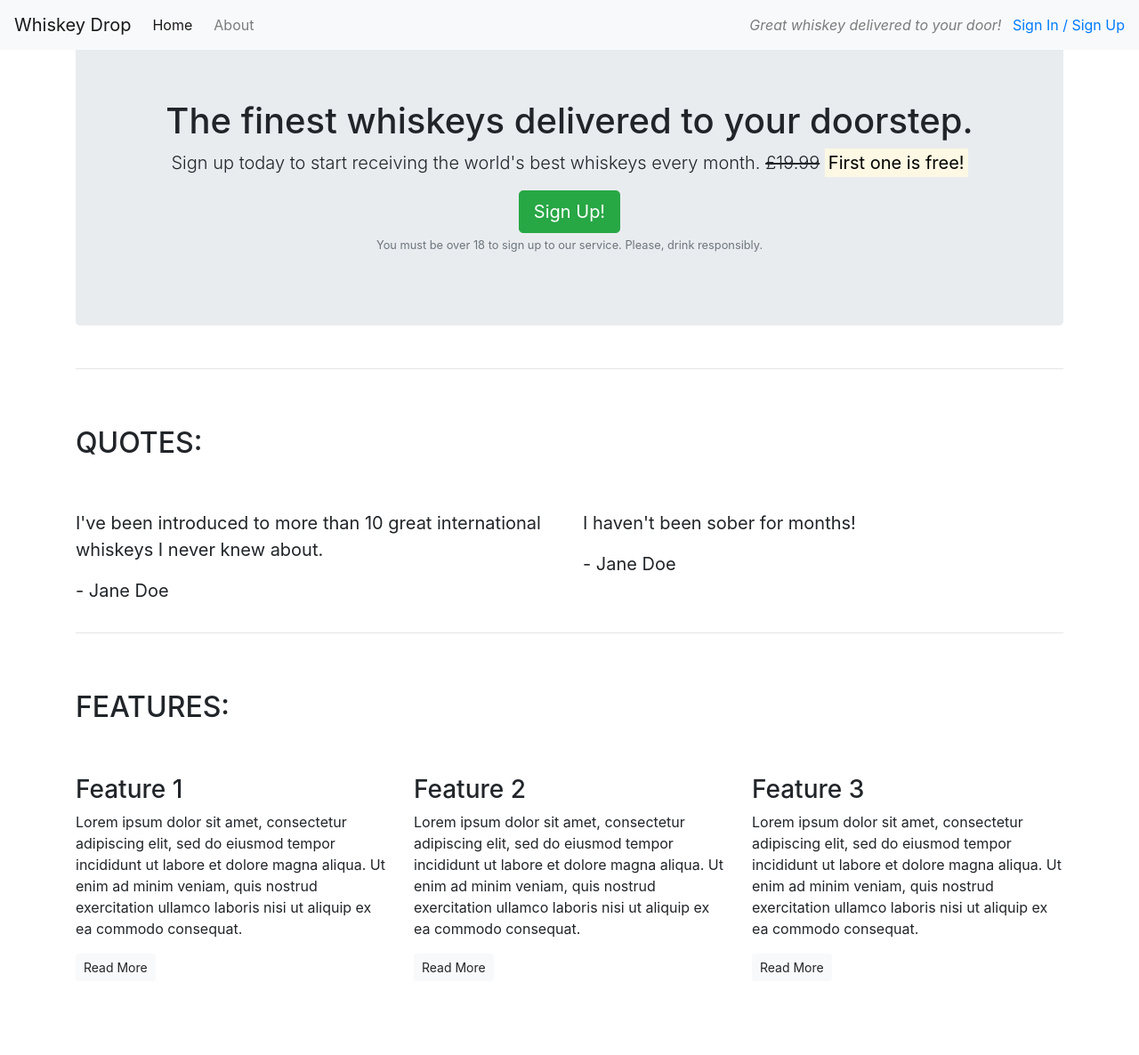
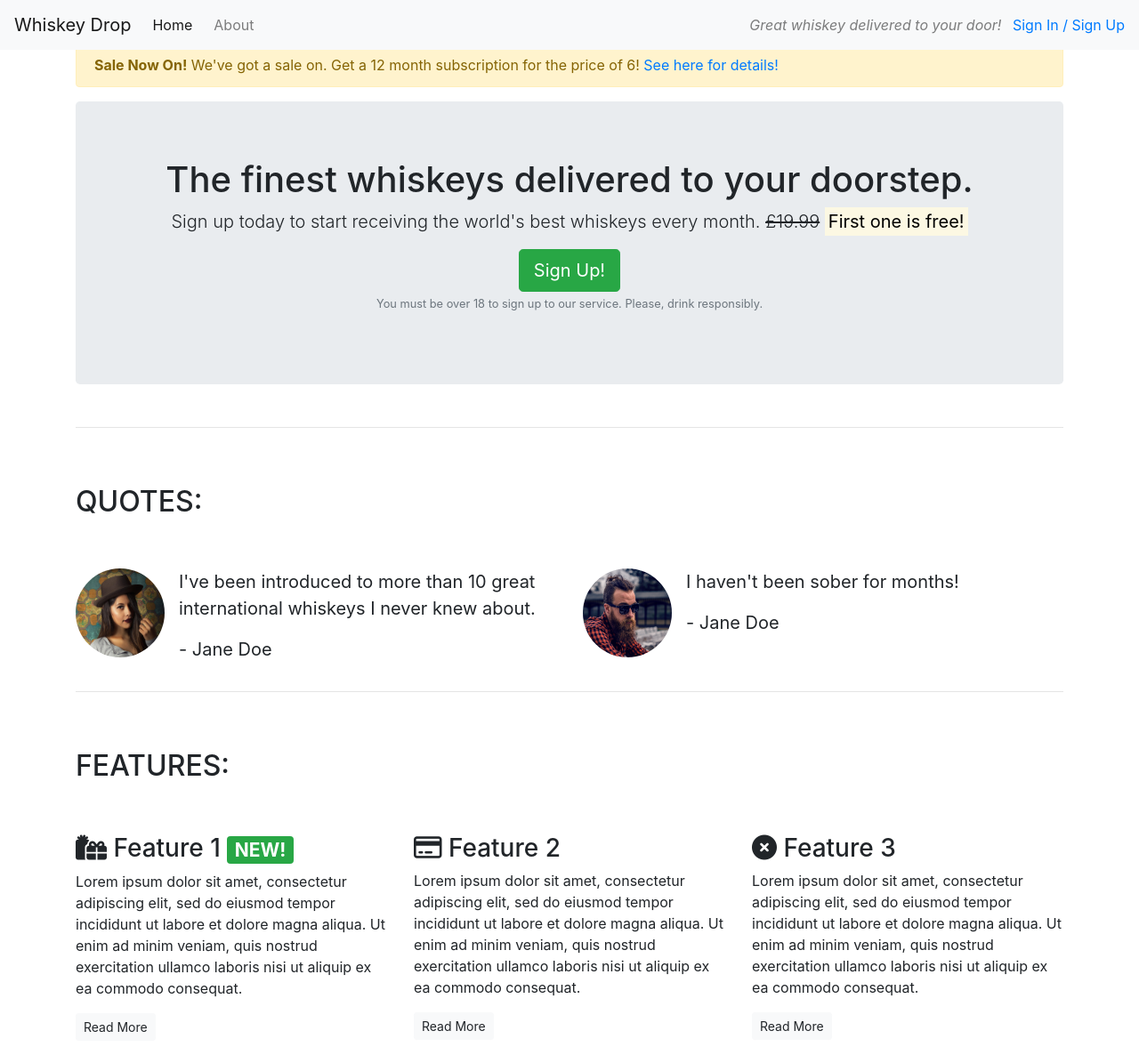
Before and after one commit to Sizimon/bootstrap-test, a plain HTML site: page index.html in a window 1280 px wide. Shown: the whole page at 89% size. Before the commit the page ends 1119 px from the top, so only its background shows below. Drawn offline with nearby package versions, Linux system fonts and the light colour scheme.

Commit message:
FEAT:Progress more bootstrap techologies

```diff
--- a/index.html
+++ b/index.html
@@ -22,6 +22,13 @@
         </div>
     </nav>
     <article class="container mt-5">
+        <div class="row d-none d-sm-block">
+            <div class="col-12">
+                <div class="alert alert-warning">
+                    <strong>Sale Now On!</strong> We've got a sale on. Get a 12 month subscription for the price of 6! <a href="">See here for details!</a>
+                </div>
+            </div>
+        </div>
         <!-- Callout -->
         <div class="row">
             <div class="col-12">
@@ -49,16 +56,33 @@
             </div>
             <div class="row">
                 <div class="col-12 col-md-6">
+                    <div class="media">
+                        <div class="d-none d-sm-block">
+                            <img src="images/girl-image.png" alt="picture of a woman" class="rounded-circle mr-3"
+                            height="100" width="100">
+                        </div>
+                        <div class="media-body">
                             <blockquote class="blockquote">
-                        <p>I've been introduced to more than 10 great international whiskeys I never knew about.</p>
+                                <p>I've been introduced to more than 10 great international whiskeys I never knew about.
+                                </p>
                                 <p>- Jane Doe</p>
                             </blockquote>
                         </div>
+                    </div>
+                </div>
                 <div class="col-12 col-md-6">
+                    <div class="media">
+                        <div class="d-none d-sm-block">
+                            <img src="images/guy-image.png" alt="picture of a man" class="rounded-circle mr-3" height="100"
+                            width="100">
+                        </div>
+                        <div class="media-body">
                             <blockquote class="blockquote">
                                 <p>I haven't been sober for months!</p>
                                 <p>- Jane Doe</p>
                             </blockquote>
+                        </div>
+                    </div>
                 </div>
             </div>
         </section>
@@ -75,7 +99,7 @@
             <div class="row">
                 <div class="col-12 col-md-6 col-lg-4">
                     <div class="feature">
-                        <h3>Feature 1</h3>
+                        <h3><i class="fa-solid fa-gifts d-none d-sm-inline"></i> Feature 1 <span class="badge badge-success">NEW!</span></h3>
                         <p>Lorem ipsum dolor sit amet, consectetur adipiscing elit, sed do eiusmod tempor incididunt ut
                             labore et dolore magna aliqua. Ut enim ad minim veniam, quis nostrud exercitation ullamco
                             laboris nisi ut aliquip ex ea commodo consequat.</p>
@@ -84,7 +108,7 @@
                 </div>
                 <div class="col-12 col-md-6 col-lg-4">
                     <div class="feature">
-                        <h3>Feature 2</h3>
+                        <h3><i class="fa-regular fa-credit-card d-none d-sm-inline"></i> Feature 2</h3>
                         <p>Lorem ipsum dolor sit amet, consectetur adipiscing elit, sed do eiusmod tempor incididunt ut
                             labore et dolore magna aliqua. Ut enim ad minim veniam, quis nostrud exercitation ullamco
                             laboris nisi ut aliquip ex ea commodo consequat.</p>
@@ -93,7 +117,7 @@
                 </div>
                 <div class="col-12 d-md-none d-lg-block col-lg-4">
                     <div class="feature">
-                        <h3>Feature 3</h3>
+                        <h3><i class="fa-solid fa-circle-xmark d-none d-sm-inline"></i> Feature 3</h3>
                         <p>Lorem ipsum dolor sit amet, consectetur adipiscing elit, sed do eiusmod tempor incididunt ut
                             labore et dolore magna aliqua. Ut enim ad minim veniam, quis nostrud exercitation ullamco
                             laboris nisi ut aliquip ex ea commodo consequat.</p>
@@ -105,5 +129,5 @@
         <!-- /.features -->
     </article>
 </body>
-
+<script src="https://kit.fontawesome.com/cf17e0f875.js" crossorigin="anonymous"></script>
 </html>
```
Also changed, not shown: images/girl-image.png (added), images/guy-image.png (added). Lines whose indentation alone changed are shown as unchanged.
